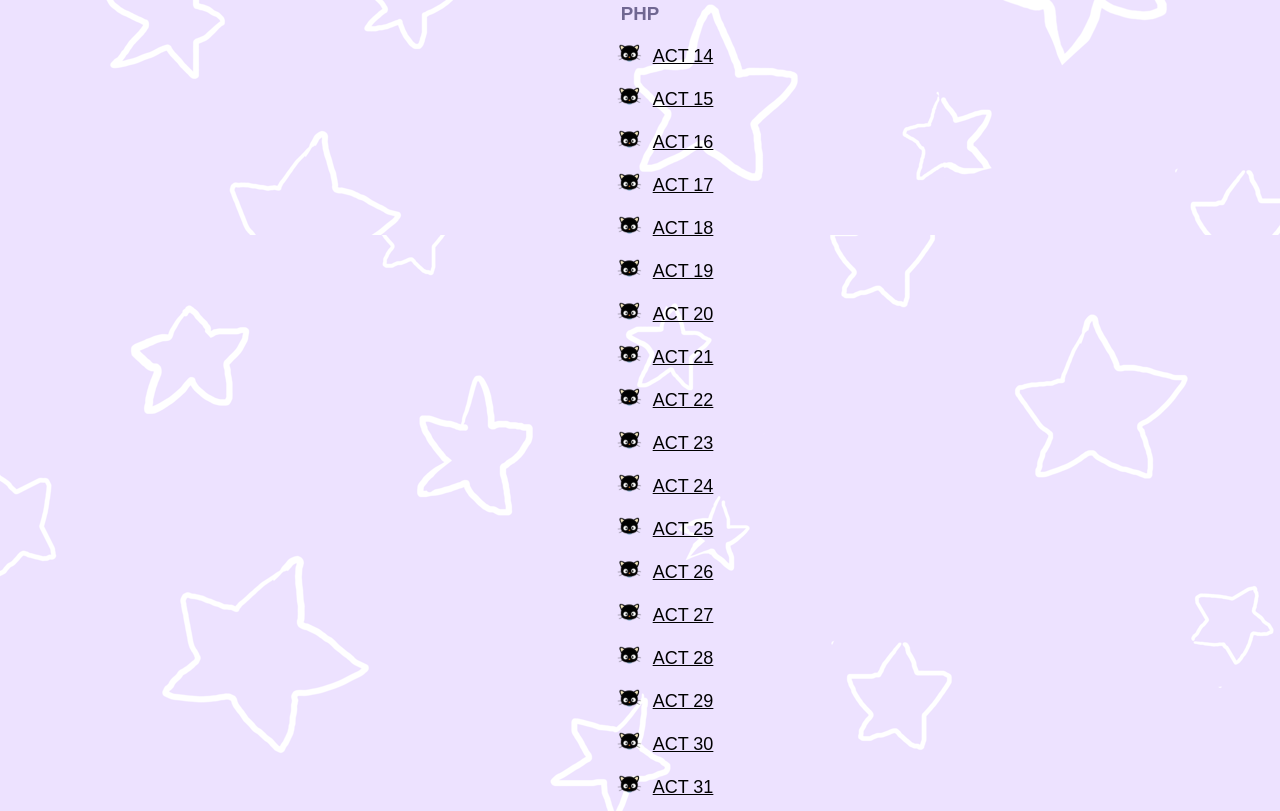
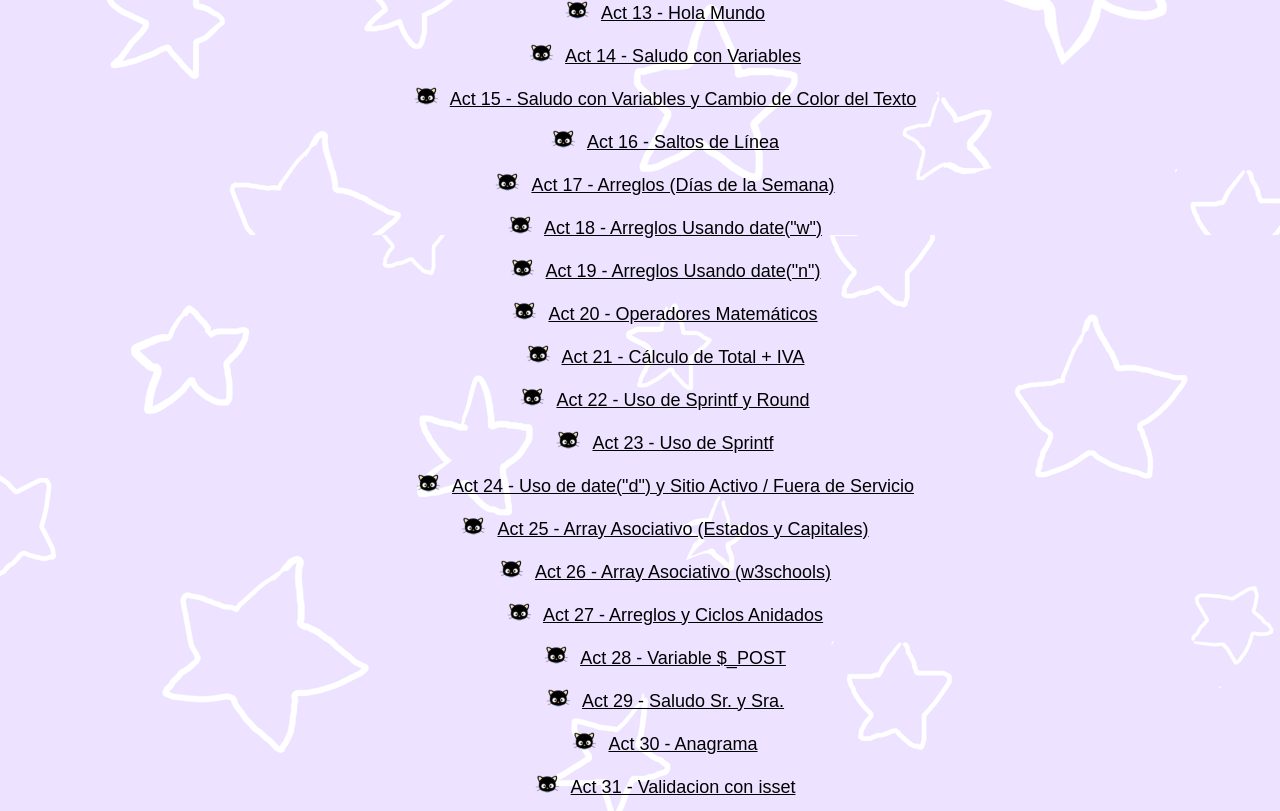
Before and after one commit to beomchip/app_web, a plain HTML site: page parcial3/index.html in a window 1280 px wide. Shown: the part 670-1481 px from the top of the page. Drawn offline with Linux system fonts and the light colour scheme; a web font is replaced by a local one.

Commit message:
otra vez actu del index muejeje

```diff
--- a/parcial3/index.html
+++ b/parcial3/index.html
@@ -44,10 +44,7 @@
             <a href="act1_cadenas.html" style="color: black;">Act 3 - Primer Caracter a Mayuscula</a>
         </li>
         <li>
-            <a href="ej3_enlaceDOM.html" style="color: black;">Act 4 - Enlace DOM</a>
-        </li>
-        <li>
-            <a href="act2_imgDOM.html" style="color: black;">Act 4 pt2 - Imagen DOM</a>
+            <a href="act6_ejemplos_DOM.html" style="color: black;">Act 4 - Ejemplos con DOM</a>
         </li>
         <li>
             <a href="act5_byTagName.html" style="color: black;">Act 5 - GetElementsByTagName</a>
@@ -59,7 +56,7 @@
             <a href="documentWrite.html" style="color: black;">Act 7 - DocumentWrite</a>
         </li>
         <li>
-            <a href="act6_ejemplos_DOM.html" style="color: black;">Act 8 - </a>
+            <a href="act6_ejemplos_DOM.html" style="color: black;">Act 8 - Pendiente</a>
         </li>
         <li>
             <a href="windowAlert.html" style="color: black;">Act 9 - Alert de Suma</a>
@@ -79,58 +76,61 @@
 
     <ul style="list-style-image: url('asset/chocohead.png'); text-align:center; list-style-position: inside;">
         <li>
-            <a href="act14_pagina1.php" style="color: black;">ACT 14</a>
+            <a href="act14_pagina1.php" style="color: black;">Act 13 - Hola Mundo</a>
         </li>
         <li>
-            <a href="act15_variables.php" style="color: black;">ACT 15</a>
+            <a href="act15_variables.php" style="color: black;">Act 14 - Saludo con Variables</a>
         </li>
         <li>
-            <a href="act16_concat.php" style="color: black;">ACT 16</a>
+            <a href="act16_concat.php" style="color: black;">Act 15 - Saludo con Variables y Cambio de Color del Texto</a>
         </li>
         <li>
-            <a href="act17_saltos.php" style="color: black;">ACT 17</a>
+            <a href="act17_saltos.php" style="color: black;">Act 16 - Saltos de Línea</a>
         </li>
         <li>
-            <a href="act18_arrays.php" style="color: black;">ACT 18</a>
+            <a href="act18_arrays.php" style="color: black;">Act 17 - Arreglos (Días de la Semana)</a>
         </li>
         <li>
-            <a href="act19_dates.php" style="color: black;">ACT 19</a>
+            <a href="act19_dates.php" style="color: black;">Act 18 - Arreglos Usando date("w")</a>
         </li>
         <li>
-            <a href="act20.php" style="color: black;">ACT 20</a>
+            <a href="act20.php" style="color: black;">Act 19 - Arreglos Usando date("n")</a>
         </li>
         <li>
-            <a href="act21.php" style="color: black;">ACT 21</a>
+            <a href="act21.php" style="color: black;">Act 20 - Operadores Matemáticos</a>
         </li>
         <li>
-            <a href="act22.php" style="color: black;">ACT 22</a>
+            <a href="act22.php" style="color: black;">Act 21 - Cálculo de Total + IVA</a>
         </li>
         <li>
-            <a href="act23.php" style="color: black;">ACT 23</a>
+            <a href="act23.php" style="color: black;">Act 22 - Uso de Sprintf y Round</a>
         </li>
         <li>
-            <a href="act24.php" style="color: black;">ACT 24</a>
+            <a href="act24.php" style="color: black;">Act 23 - Uso de Sprintf</a>
         </li>
         <li>
-            <a href="act25.php" style="color: black;">ACT 25</a>
+            <a href="act25.php" style="color: black;">Act 24 - Uso de date("d") y Sitio Activo / Fuera de Servicio</a>
         </li>
         <li>
-            <a href="act26.php" style="color: black;">ACT 26</a>
+            <a href="act26.php" style="color: black;">Act 25 - Array Asociativo (Estados y Capitales)</a>
         </li>
         <li>
-            <a href="act27.php" style="color: black;">ACT 27</a>
+            <a href="act27.php" style="color: black;">Act 26 - Array Asociativo (w3schools)</a>
         </li>
         <li>
-            <a href="act28.php" style="color: black;">ACT 28</a>
+            <a href="act28.php" style="color: black;">Act 27 - Arreglos y Ciclos Anidados</a>
         </li>
         <li>
-            <a href="act29.php" style="color: black;">ACT 29</a>
+            <a href="act29.php" style="color: black;">Act 28 - Variable $_POST</a>
         </li>
         <li>
-            <a href="act30.php" style="color: black;">ACT 30</a>
+            <a href="act30.php" style="color: black;">Act 29 - Saludo Sr. y Sra.</a>
         </li>
         <li>
-            <a href="act31_anagrama.php" style="color: black;">ACT 31</a>
+            <a href="act31_anagrama.php" style="color: black;">Act 30 - Anagrama</a>
+        </li>
+        <li>
+            <a href="act32_saludo2_isset.html" style="color: black;">Act 31 - Validacion con isset</a>
         </li>
     </ul>
 
```
Also changed, not shown: 2 other files.
